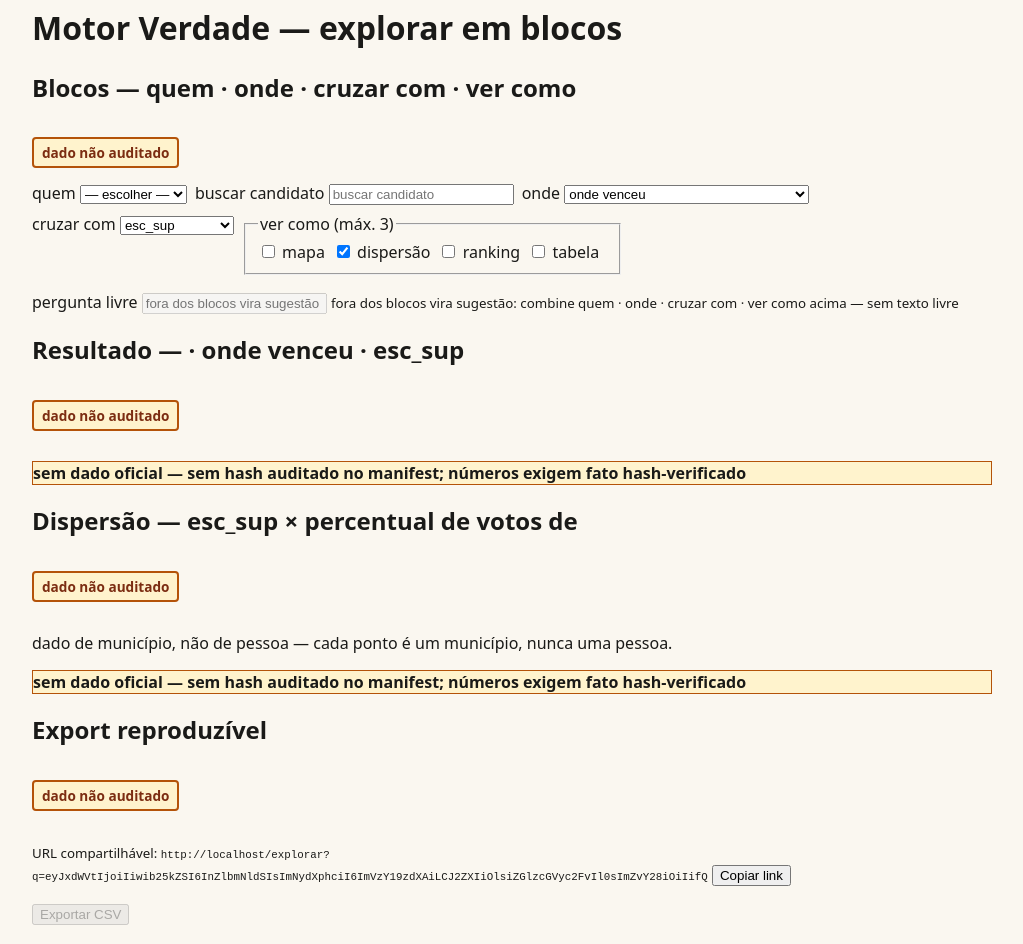
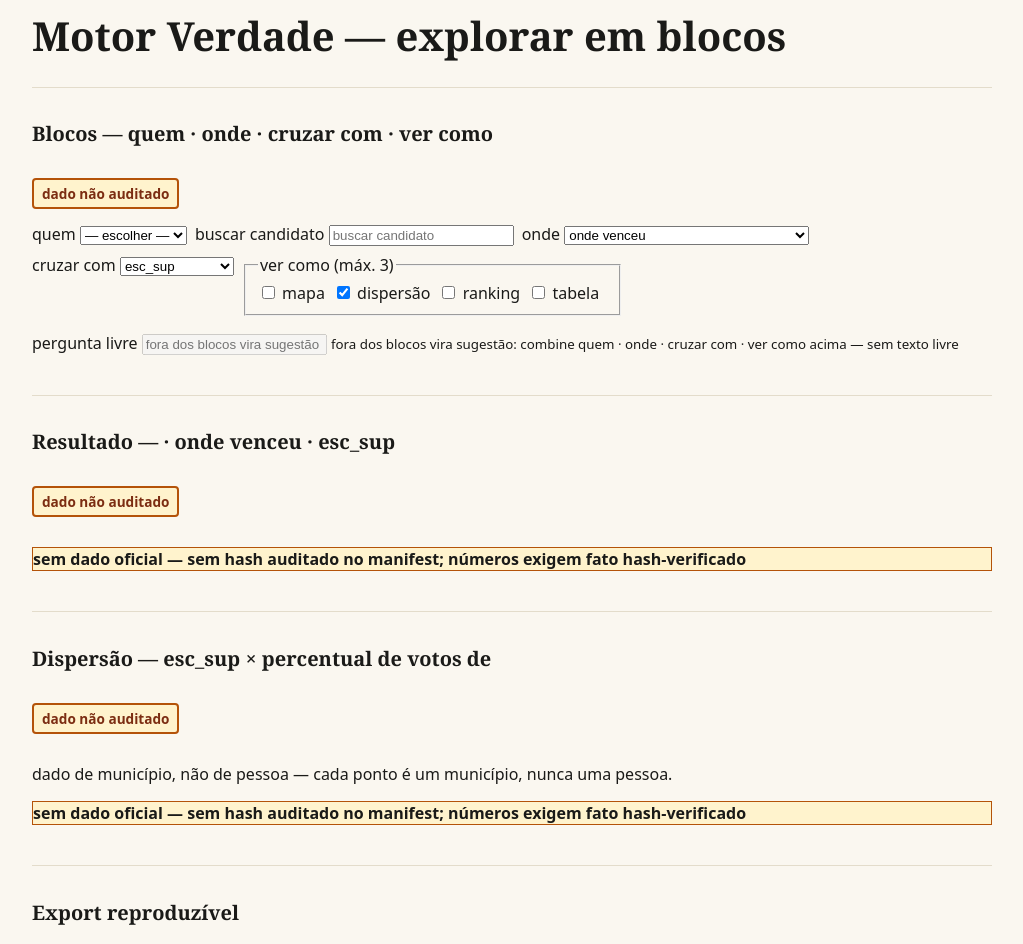
Before and after one commit to EmiyaKiritsugu3/eleicoes, a Next.js app in the folder web/: page /explorar in a window 1280 px wide. Shown: the part 200-1144 px from the top of the page, without its empty margins (128-1151 px from the left). Built offline with nearby package versions, Linux system fonts and the light colour scheme.

Commit message:
onda-3 task 2: Explorar com tokens (cores de dados intactas)

```diff
--- a/web/components/Explorar.tsx
+++ b/web/components/Explorar.tsx
@@ -37,6 +37,7 @@ import { ENTRADAS_CURADA } from "../lib/export";
 import { MALHA_MUNICIPIOS_URL } from "../lib/malha";
 import { vereditoTemProva } from "../lib/regiao";
 import { ALERTA_STYLE, MOTIVO_SEM_HASH } from "../lib/textos";
+import { tokens } from "../lib/tokens";
 import {
   VAR_DEMO,
   PISO_CORRELACAO_N,
@@ -79,6 +80,10 @@ const DEBOUNCE_MS = 250;
 /** Valores `ver` conhecidos; `?q=` adulterado com visões fora do set é
  *  descartado no parse (fail-closed) e na renderização (`verSeguro`). */
 const VER_VALIDOS = new Set<string>(VER_OPCOES.map((o) => o.value));
+
+const [giganteSize, giganteLine] = tokens.texto.gigante.split("/");
+const [secaoSize, secaoLine] = tokens.texto.secao.split("/");
+const FILETE = `1px solid ${tokens.cor.linha}`;
 
 // `ALERTA_STYLE` vive em `lib/textos` e `finito` em `lib/motor`
 // (fontes únicas, EVOLVE-13).
@@ -446,15 +451,32 @@ export function ExplorarConteudo({
 
   return (
     <>
-      <h1>Motor Verdade — explorar em blocos</h1>
+      <h1
+        style={{
+          fontFamily: tokens.fonte.display,
+          fontSize: giganteSize,
+          lineHeight: giganteLine,
+          color: tokens.cor.tinta,
+        }}
+      >
+        Motor Verdade — explorar em blocos
+      </h1>
       {seal.official && (
         <SourceBadge hash={seal.official.hash} url={seal.official.url} date={seal.official.date} />
       )}
 
-      <section aria-label="Blocos">
-        <h2>Blocos — quem · onde · cruzar com · ver como</h2>
+      <section aria-label="Blocos" style={{ borderTop: FILETE, paddingTop: tokens.espaco[4] }}>
+        <h2
+          style={{
+            fontFamily: tokens.fonte.display,
+            fontSize: secaoSize,
+            lineHeight: secaoLine,
+          }}
+        >
+          Blocos — quem · onde · cruzar com · ver como
+        </h2>
         {badge}
-        <div style={{ display: "flex", gap: "0.5rem", flexWrap: "wrap" }}>
+        <div style={{ display: "flex", gap: tokens.espaco[2], flexWrap: "wrap" }}>
           <label>
             quem{" "}
             <select
@@ -510,7 +532,7 @@ export function ExplorarConteudo({
           <fieldset>
             <legend>ver como (máx. {MAX_VISOES})</legend>
             {VER_OPCOES.map((o) => (
-              <label key={o.value} style={{ marginRight: "0.5rem" }}>
+              <label key={o.value} style={{ marginRight: tokens.espaco[2] }}>
                 <input
                   type="checkbox"
                   checked={verSeguro.includes(o.value)}
@@ -541,8 +563,17 @@ export function ExplorarConteudo({
         </p>
       </section>
 
-      <section aria-label="Resultado">
-        <h2>
+      <section
+        aria-label="Resultado"
+        style={{ borderTop: FILETE, paddingTop: tokens.espaco[4], marginTop: tokens.espaco[6] }}
+      >
+        <h2
+          style={{
+            fontFamily: tokens.fonte.display,
+            fontSize: secaoSize,
+            lineHeight: secaoLine,
+          }}
+        >
           Resultado — {quemNome} · {ondeLabel} · {sel.cruzar}
         </h2>
         {badge}
@@ -576,8 +607,19 @@ export function ExplorarConteudo({
       </section>
 
       {(sel.foco ?? "").trim() !== "" && (
-        <section aria-label="Foco da região">
-          <h2>Foco da região</h2>
+        <section
+          aria-label="Foco da região"
+          style={{ borderTop: FILETE, paddingTop: tokens.espaco[4], marginTop: tokens.espaco[6] }}
+        >
+          <h2
+            style={{
+              fontFamily: tokens.fonte.display,
+              fontSize: secaoSize,
+              lineHeight: secaoLine,
+            }}
+          >
+            Foco da região
+          </h2>
           {badge}
           {!focoRow ? (
             <p role="alert" style={ALERTA_STYLE}>{SEM_DADO} — foco {(sel.foco ?? "").trim()} fora do fato municipal</p>
@@ -594,8 +636,19 @@ export function ExplorarConteudo({
       )}
 
       {verSeguro.includes("dispersao") && (
-        <section aria-label="Dispersão">
-          <h2>Dispersão — {sel.cruzar} × percentual de votos de {quemNome}</h2>
+        <section
+          aria-label="Dispersão"
+          style={{ borderTop: FILETE, paddingTop: tokens.espaco[4], marginTop: tokens.espaco[6] }}
+        >
+          <h2
+            style={{
+              fontFamily: tokens.fonte.display,
+              fontSize: secaoSize,
+              lineHeight: secaoLine,
+            }}
+          >
+            Dispersão — {sel.cruzar} × percentual de votos de {quemNome}
+          </h2>
           {badge}
           <p role="note">{ECO_SEAL} — cada ponto é um município, nunca uma pessoa.</p>
           {!coberto ? (
@@ -700,8 +753,19 @@ export function ExplorarConteudo({
       )}
 
       {verSeguro.includes("ranking") && (
-        <section aria-label="Ranking">
-          <h2>Ranking — maior percentual de votos de {quemNome}</h2>
+        <section
+          aria-label="Ranking"
+          style={{ borderTop: FILETE, paddingTop: tokens.espaco[4], marginTop: tokens.espaco[6] }}
+        >
+          <h2
+            style={{
+              fontFamily: tokens.fonte.display,
+              fontSize: secaoSize,
+              lineHeight: secaoLine,
+            }}
+          >
+            Ranking — maior percentual de votos de {quemNome}
+          </h2>
           {badge}
           {!coberto || ranking.length === 0 ? (
             <p role="alert" style={ALERTA_STYLE}>{SEM_DADO}{!hashAuditado ? ` — ${MOTIVO_SEM_HASH}` : " — sem cobertura neste recorte"}</p>
@@ -732,8 +796,17 @@ export function ExplorarConteudo({
       )}
 
       {verSeguro.includes("tabela") && (
-        <section aria-label={sel.onde === "segundo" ? "Perfil do recorte" : "Perfil de onde venceu"}>
-          <h2>
+        <section
+          aria-label={sel.onde === "segundo" ? "Perfil do recorte" : "Perfil de onde venceu"}
+          style={{ borderTop: FILETE, paddingTop: tokens.espaco[4], marginTop: tokens.espaco[6] }}
+        >
+          <h2
+            style={{
+              fontFamily: tokens.fonte.display,
+              fontSize: secaoSize,
+              lineHeight: secaoLine,
+            }}
+          >
             {sel.onde === "segundo"
               ? `Perfil — ${quemNome} em 2º lugar (sem perfil de vitória)`
               : `Perfil de onde ${quemNome} venceu`}
@@ -792,8 +865,19 @@ export function ExplorarConteudo({
       )}
 
       {verSeguro.includes("mapa") && (
-        <section aria-label="Mapa">
-          <h2>Mapa — vencedor por município</h2>
+        <section
+          aria-label="Mapa"
+          style={{ borderTop: FILETE, paddingTop: tokens.espaco[4], marginTop: tokens.espaco[6] }}
+        >
+          <h2
+            style={{
+              fontFamily: tokens.fonte.display,
+              fontSize: secaoSize,
+              lineHeight: secaoLine,
+            }}
+          >
+            Mapa — vencedor por município
+          </h2>
           {badge}
           {!fato || !hashAuditado ? (
             <p role="alert" style={ALERTA_STYLE}>{SEM_DADO}{!hashAuditado ? ` — ${MOTIVO_SEM_HASH}` : ""}</p>
@@ -808,8 +892,19 @@ export function ExplorarConteudo({
         </section>
       )}
 
-      <section aria-label="Export reproduzível">
-        <h2>Export reproduzível</h2>
+      <section
+        aria-label="Export reproduzível"
+        style={{ borderTop: FILETE, paddingTop: tokens.espaco[4], marginTop: tokens.espaco[6] }}
+      >
+        <h2
+          style={{
+            fontFamily: tokens.fonte.display,
+            fontSize: secaoSize,
+            lineHeight: secaoLine,
+          }}
+        >
+          Export reproduzível
+        </h2>
         {badge}
         <p>
           <CopyShare url={shareUrl} />
```
